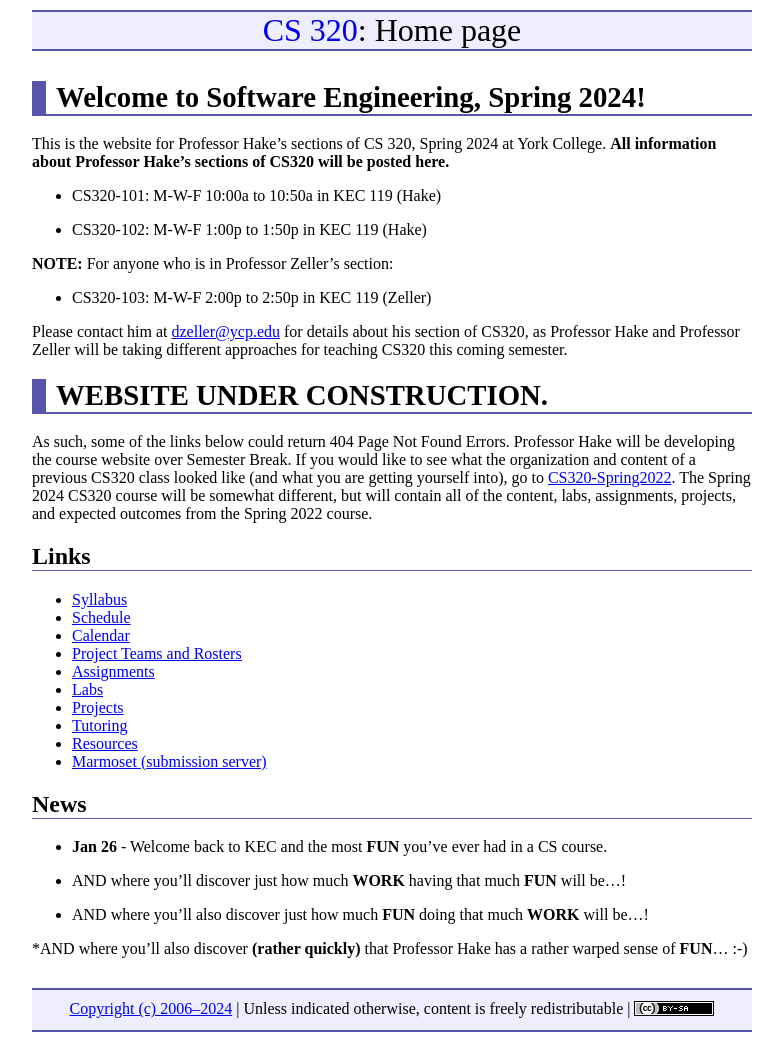
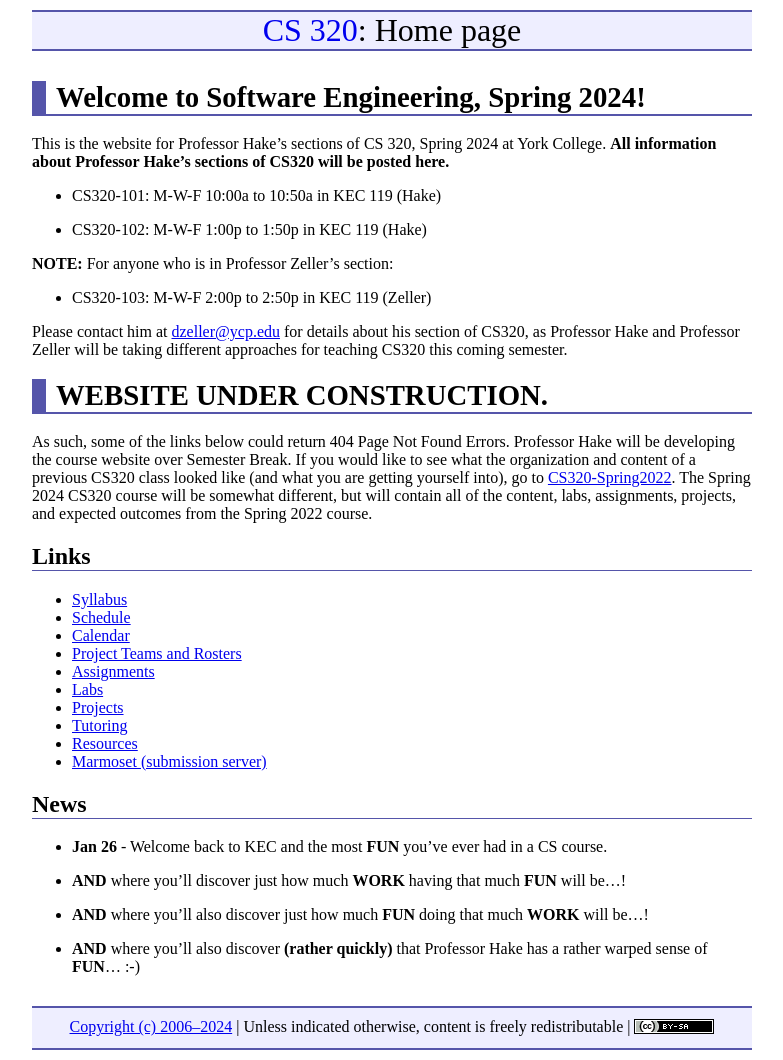
Before and after one commit to ycpcs/cs320-spring2024, a Jekyll site: the page built from index.md, in a window 1280 px wide. Shown: the whole page, without its empty margins (248-1031 px from the left). Built offline with Jekyll 4.4.1, drawn with Linux system fonts in a browser that asks for light colours.

Commit message:
ah one more time

```diff
--- a/index.md
+++ b/index.md
@@ -106,8 +106,8 @@ As such, some of the links below could return 404 Page Not Found Errors.  Profes
 
 * **Jan 26** - Welcome back to KEC and the most **FUN** you've ever had in a CS course.
 
-* AND where you'll discover just how much **WORK** having that much **FUN** will be...!
+* **AND** where you'll discover just how much **WORK** having that much **FUN** will be...!
 
-* AND where you'll also discover just how much **FUN** doing that much **WORK** will be...!
+* **AND** where you'll also discover just how much **FUN** doing that much **WORK** will be...!
 
- *AND where you'll also discover **(rather quickly)** that Professor Hake has a rather warped sense of **FUN**...  :-)
+* **AND** where you'll also discover **(rather quickly)** that Professor Hake has a rather warped sense of **FUN**...  :-)
```
